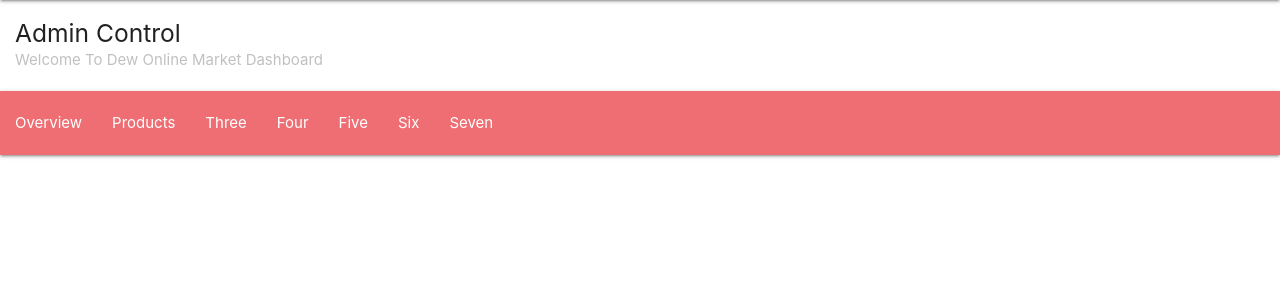
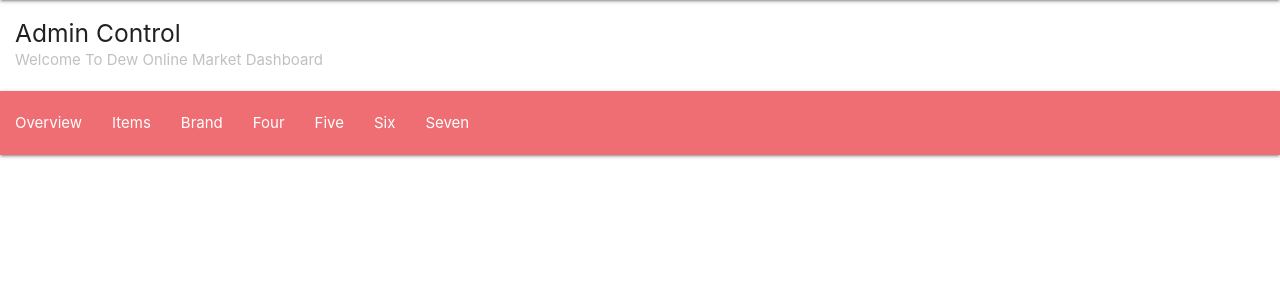
Before and after one commit to DewHunt/Dew-Online-Market, a CodeIgniter app: page /database/index.php/admin/Dashboard in a window 1280 px wide. Shown: the part 35-335 px from the top of the page. Run offline with CodeIgniter, Linux system fonts and the light colour scheme; a user stored in the database is signed in; data comes from the database, SQL or seed files in the repository; some libraries are stand-ins or nearby versions.

Commit message:
Update - 181216

```diff
--- a/application/controllers/Admin.php
+++ b/application/controllers/Admin.php
@@ -67,7 +67,7 @@
 			return redirect('Admin/index');
 		}
 
-		public function InsertProductName()
+		public function InsertItemName()
 		{
 			if ($this->session->userdata('admin_username') == "" && $this->session->userdata('admin-password') == "")
 			{
@@ -75,10 +75,71 @@
 			}
 			else
 			{
-				$result = $this->am->InsertProductName();
+				$item_name = $this->input->post('item_name');
+
+				$result = $this->am->InsertItemName($item_name);
 
 				if ($result)
 				{
+					// return json_encode($result);
+					// echo "True Form Admin Model";
+					return true;
+				}
+				else
+				{
+					// echo "False From Admin Model";
+					return false;
+				}
+			}
+		}
+
+		public function GetAllItems()
+		{
+			if ($this->session->userdata('admin_username') == "" && $this->session->userdata('admin-password') == "")
+			{
+				return redirect('Admin/index');
+			}
+			else
+			{
+				$output = '';
+				$result = $this->am->GetAllItems();
+
+				if ($result)
+				{
+					$output .= '<select name="item-id" id="item-id">';
+					$output .= '<option value="">Select Item</option>';
+					foreach ($result as $items)
+					{
+						$output .= '<option value="'.$items->item_id.'">'.$items->item_name.'</option>';
+					}
+					$output .= '</select>';
+				}
+				else
+				{
+					$output .= '<select disable>';
+					$output .= '<option>No Item Fond</option>';
+					$output .= '</select>';
+				}
+			}
+			echo $output;
+		}
+
+		public function InsertBrandName()
+		{
+			if ($this->session->userdata('admin_username') == "" && $this->session->userdata('admin_password') == "")
+			{
+				return redirect('Admin/index');
+			}
+			else
+			{
+				$item_id = $this->input->post('item_id');
+				$brand_name = $this->input->post('brand_name');
+
+				$result = $this->am->InsertBrandName($item_id,$brand_name);
+
+				if ($result)
+				{
+					// return json_encode($result);
 					return true;
 				}
 				else
@@ -87,5 +148,30 @@
 				}
 			}
 		}
+
+
+		public function GetAllMobileBrands()
+		{
+			$output = '';
+			$result = $this->am->GetAllMobileBrands();
+
+			if (count($result))
+			{
+				$output .= '<select name="brand_id" id="brand_id">';
+				$output .= '<option value="">Select Brand</option>';
+				foreach ($result as $brands)
+				{
+					$output .= '<option value="'.$brands->brand_id.'">'.$brands->brand_name.'</option>';
+				}
+				$output .= '</select>';
+			}
+			else
+			{
+				$output .= '<select disable></select>';
+				$output .= '<option>No Brand Found</option>';
+				$output .= '</select>';
+			}
+			echo $output;
+		}
 	}
 ?>
--- a/application/models/Admin/AdminModel.php
+++ b/application/models/Admin/AdminModel.php
@@ -18,15 +18,94 @@
 			}
 		}
 
-		public function InsertProductName()
+		public function InsertItemName($item_name)
 		{
-			$product_name = $this->input->post('product_name');
+			$check_item_name = $this->db->get_where('items',['item_name'=>$item_name]);
 
-			$insert_product_name = $this->db->insert('items',['item_name' => $product_name]);
+			// echo $check_item_name->num_rows();
+			// echo $this->db->get_where('items',['item_name'=>$item_name]);
+			// exit();
 
-			if ($insert_product_name)
+			if ($check_item_name->num_rows() > 0)
 			{
-				return true;
+				// echo "Check Item = ".$check_item_name->num_rows();
+				return false;
+			}
+			else
+			{
+				$insert_item_name = $this->db->insert('items',['item_name' => $item_name]);
+
+				if ($insert_item_name)
+				{
+					// echo "Insert Item = ".$insert_item_name;
+					return true;
+				}
+				else
+				{
+					// echo "Insert Item = ".$insert_item_name;
+					return false;
+				}
+			}
+		}
+
+		public function GetAllItems()
+		{
+			$get_items = $this->db->select()->from('items')->get();
+
+			if ($get_items->num_rows() > 0)
+			{
+				return $get_items->result();
+			}
+			else
+			{
+				return $get_items->result();
+			}
+		}
+
+		public function InsertBrandName($item_id, $brand_name)
+		{
+			$check_brand_name = $this->db->get_where('brands',['item_id'=>$item_id,'brand_name'=>$brand_name]);
+
+			// echo "Check Brand = ".$check_brand_name->num_rows();
+			// exit();
+
+			if ($check_brand_name->num_rows() > 0)
+			{
+				return false;
+			}
+			else
+			{
+				$insert_brand_name = $this->db->insert('brands',['item_id'=>$item_id,'brand_name'=>$brand_name]);
+
+				if ($insert_brand_name)
+				{
+					return true;
+				}
+				else
+				{
+					return false;
+				}
+			}
+		}
+
+		public function GetAllMobileBrands()
+		{
+			$get_item = $this->db->get_where('items',['item_name'=>'Mobiles']);
+
+			if ($get_item->num_rows() > 0)
+			{
+				$item_id = $get_item->row('item_id');
+
+				$get_brands = $this->db->get_where('brands',['item_id'=>$item_id]);
+
+				if ($get_brands->num_rows() > 0)
+				{
+					return $get_brands->result();
+				}
+				else
+				{
+					return false;
+				}
 			}
 			else
 			{
--- a/application/views/Admin/dashboard.php
+++ b/application/views/Admin/dashboard.php
@@ -51,6 +51,12 @@
 			#btn-save-product-name{
 				background: green;
 			}
+
+			select{
+				display: block;
+				border: 1px solid silver;
+				outline: none;
+			}
 		</style>
 	</head>
 	<body>
@@ -79,8 +85,8 @@
 			<!-- Left Side Menu Section Start -->
 			<ul>
 				<li><a href="">Overview</a></li>
-				<li><a href="" class="modal-trigger" data-target="show-product-modal">Products</a></li>
-				<li><a href="">Three</a></li>
+				<li><a href="" class="modal-trigger" data-target="show-item-modal">Items</a></li>
+				<li><a href="" class="modal-trigger" data-target="show-brand-modal">Brand</a></li>
 				<li><a href="">Four</a></li>
 				<li><a href="">Five</a></li>
 				<li><a href="">Six</a></li>
@@ -89,20 +95,43 @@
 			<!-- Left Side Menu Section End -->
 		</nav>
 
-		<!-- Brand Modal Section Satrt -->
-		<div class="modal" id="show-product-modal">
+		<!-- Items Modal Section Satrt -->
+		<div class="modal" id="show-item-modal">
 			<div class="modal-content">
 				<h4 id="modal-content-h4">
 					<span class="fa fa-cubes"></span>&nbsp;Add Item
-					<span class="right modal-close">X</span>
+					<span class="right modal-close">×</span>
 				</h4>
 
+				<div id="show-db-code"></div>
+
 				<div class="input-field">
-					<input type="text" name="product-name" id="product-name">
-					<label for="brand-name">Product Name</label>
+					<input type="text" name="item-name" id="item-name">
+					<label for="item-name">Item Name</label>
 				</div>
 
-				<button type="button" class="btn waves-effect waves-light" id="btn-save-product-name">Save</button>
+				<button type="button" class="btn waves-effect waves-light" id="btn-save-item-name">Save</button>
+			</div>
+		</div>
+		<!-- Items Modal Section End -->
+
+		<!-- Brand Modal Section Start -->
+		<div class="modal" id="show-brand-modal">
+			<div class="modal-content">
+				<h4 id="modal-content-h4">
+					<span class="fa fa-cubes"></span>&nbsp;Add Brand
+					<span class="right modal-close">×</span>
+				</h4>
+
+				<div id="show-select-item"></div>
+				<div id="show-db-code1"></div>
+
+				<div class="input-field">
+					<input type="text" name="brand-name" id="brand-name">
+					<label for="brand-name">Brand Name</label>
+				</div>
+
+				<button type="button" class="btn waves-effect waves-light" id="btn-save-brand-name">Save</button>
 			</div>
 		</div>
 		<!-- Brand Modal Section End -->
@@ -114,7 +143,7 @@
 		<!-- <script type="text/javascript" src="../assets/jquery/jquery-3.3.1.min.js"></script> -->
 
 		<!-- Ajax JS File Include -->
-		<!-- <script type="text/javascript" src="<?= base_url('assets/ajax/ajax.js'); ?>"></script> -->
+		<script type="text/javascript" src="<?= base_url('assets/ajax/ajax.js'); ?>"></script>
 
 		<!-- Materialize JS File Include -->
 		<script type="text/javascript" src="<?= base_url('assets/materialize/js/materialize.js'); ?>"></script>
@@ -133,27 +162,80 @@
 		<!-- Ajax Script Section -->
 		<script type="text/javascript">
 			$(function(){
-				$('#btn-save-product-name').click(function(){
-					var product_name = $('#product-name').val();
+				// Add Item Script Section Start
+				$('#btn-save-item-name').click(function(){
+					var item_name = $('#item-name').val();
 
-					if (product_name == "") {
-						M.toast({html:'Please Enter Product Name.'});
+					if (item_name == "") {
+						M.toast({html:'Please Enter Item Name.'});
 					}
 					else {
 						$.ajax({
 							type:'ajax',
 							method:'POST',
-							url:'InsertProductName',
-							data:{product_name:product_name},
+							url:'InsertItemName',
+							// dataType:'json',
+							data:{item_name:item_name},
 							success:function(data){
-								alert('Product Name Saved Successfully');
+								// $('#show-db-code').html(data);
+								alert('Item Name Saved Successfully');
+								$('#item-name').val("");
 							},
 							error:function(){
-								alert('Product Name Not Saved Successfully');
+								// $('#show-db-code').html(data);
+								alert('Item Name Already Saved');
 							}
 						});
 					}
 				});
+				// Add Item Script Section End
+
+				// Get All Items Data Script Section Start
+				GetItems();
+				function GetItems(){
+					$.ajax({
+						type:'ajax',
+						url:'GetAllItems',
+						success:function(data){
+							$('#show-select-item').html(data);
+						},
+						error:function(){
+							alert('Database Has No Items');
+						}
+					});
+				}
+				// Get All Item Data Script Section End
+
+				// Add Brand Script Section Start
+				$('#btn-save-brand-name').click(function(){
+					var item_id = $('#item-id').val();
+					var brand_name = $('#brand-name').val();
+
+					if (brand_name == "") {
+						M.toast({html:'Please Enter Brand Name'});
+					}
+					else if (item_id == "") {
+						M.toast({html:'Please Select Item Name'});
+					}
+					else {
+						$.ajax({
+							type:'ajax',
+							method:'POST',
+							url:'InsertBrandName',
+							data:{item_id:item_id, brand_name:brand_name},
+							success:function(data){
+								// $('#show-db-code1').html(data);
+								alert('Brand Name Saved Successfully');
+								$('#brand-name').val("");
+							},
+							error:function(){
+								// $('#show-db-code1').html(data);
+								alert('Brand Name Already Successfully');
+							}
+						});
+					}
+				});
+				// Add Brand Script Section End
 			});
 		</script>
 	</body>
```
Also changed, not shown: application/controllers/Seller.php (+25 -0 lines), application/views/Seller/Listing/mobile.php (+97 -6 lines).
